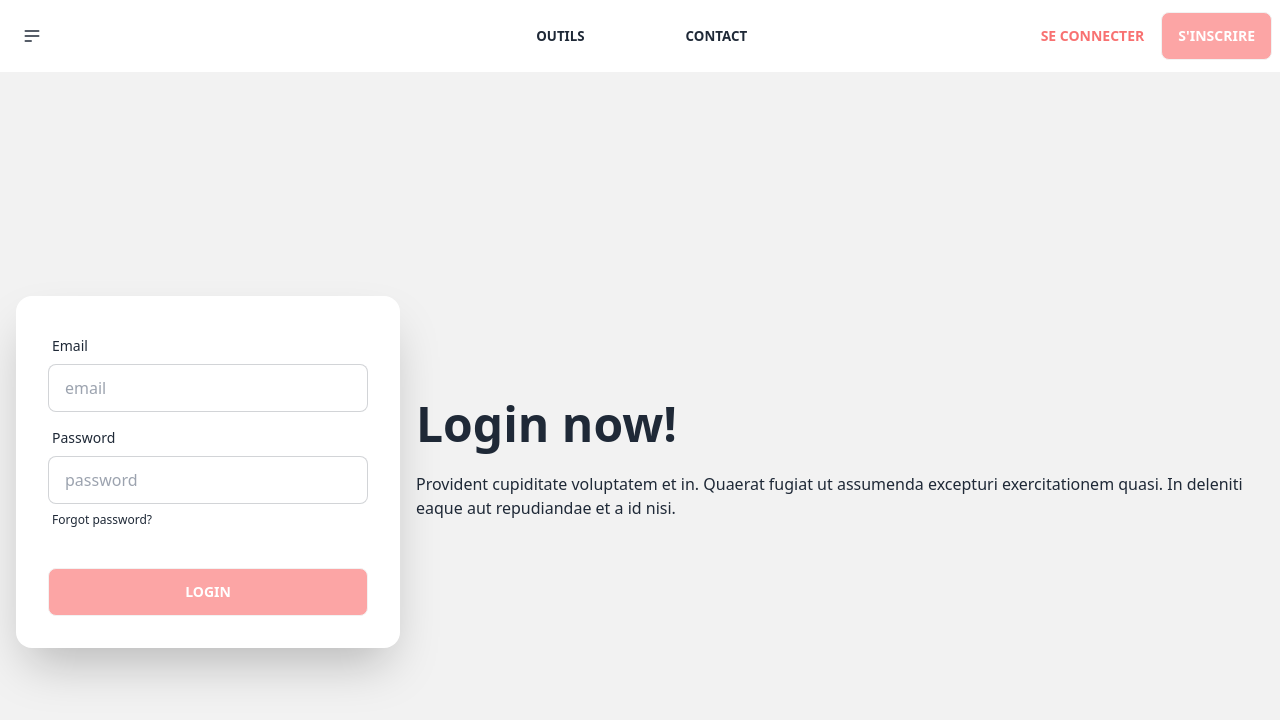
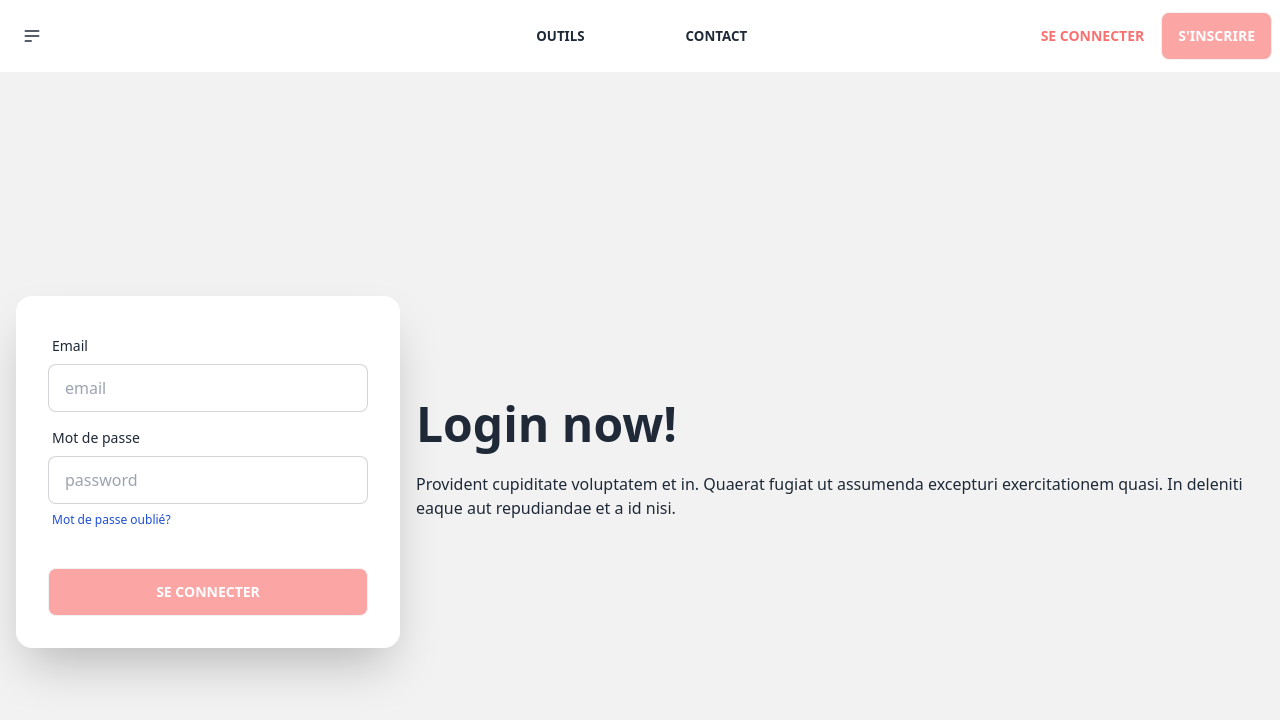
Before and after one commit to YogannHenry/All-in-one-Front, a React (Vite) app: page /Login in a window 1280 px wide. Shown: the top 720 px of the page. Built offline with nearby package versions, Linux system fonts and the light colour scheme.

Commit message:
modif css login

```diff
--- a/src/components/LoginPage/LoginPage.tsx
+++ b/src/components/LoginPage/LoginPage.tsx
@@ -27,7 +27,7 @@ function LoginPage() {
               </div>
               <div className="form-control">
                 <label className="label">
-                  <span className="label-text">Password</span>
+                  <span className="label-text">Mot de passe</span>
                 </label>
                 <input
                   type="text"
@@ -35,14 +35,17 @@ function LoginPage() {
                   className="input input-bordered"
                 />
                 <label className="label">
-                  <a href="#" className="label-text-alt link link-hover">
-                    Forgot password?
+                  <a
+                    href="#"
+                    className="label-text-alt link link-hover text-blue-700"
+                  >
+                    Mot de passe oublié?
                   </a>
                 </label>
               </div>
               <div className="form-control mt-6">
                 <button className="btn bg-red-300 hover:bg-red-500 text-white">
-                  Login
+                  Se Connecter
                 </button>
               </div>
             </div>
```
